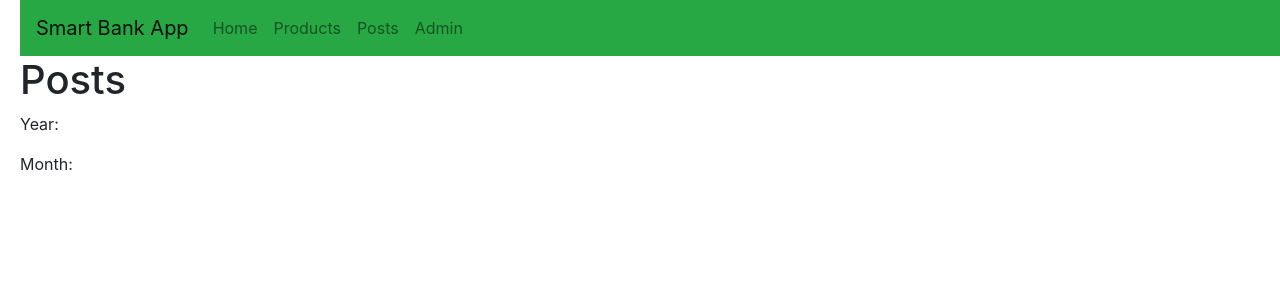
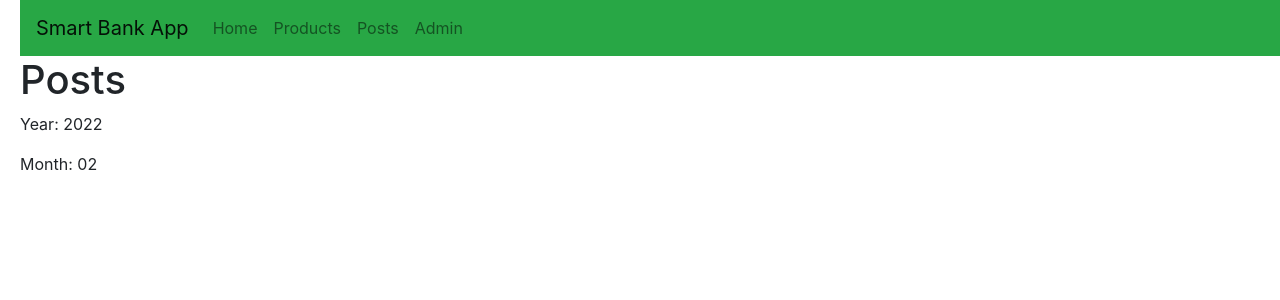
Before and after one commit to codewithz/scb-cep-react-playground, a React (Create React App) app: page /posts/2022/02 in a window 1280 px wide. Shown: the top 300 px of the page. Built offline with nearby package versions, Linux system fonts and the light colour scheme.

Commit message:
Routing: Optional Route Parameters

```diff
--- a/src/App.js
+++ b/src/App.js
@@ -19,7 +19,7 @@ function App() {
             {/* <Route path="/products" component={Products} /> */}
             <Route path="/products/:id" component={ProductDetails} />
             <Route path="/products" render={(props) => <Products sortBy='newest' {...props} />} />
-            <Route path="/posts" component={Posts} />
+            <Route path="/posts/:year?/:month?" component={Posts} />
             <Route path="/admin" component={Dashboard} />
             <Route path="/" component={Home} />
           </Switch>
--- a/src/components/RoutingApp/Posts.jsx
+++ b/src/components/RoutingApp/Posts.jsx
@@ -1,11 +1,12 @@
 import React from 'react'
 
-export default function Posts() {
+export default function Posts(props) {
+    const { year, month } = props.match.params
     return (
         <div>
             <h1>Posts</h1>
-            <p>Year:</p>
-            <p>Month:</p>
+            <p>Year: {year}</p>
+            <p>Month: {month}</p>
         </div>
     )
 }
```
